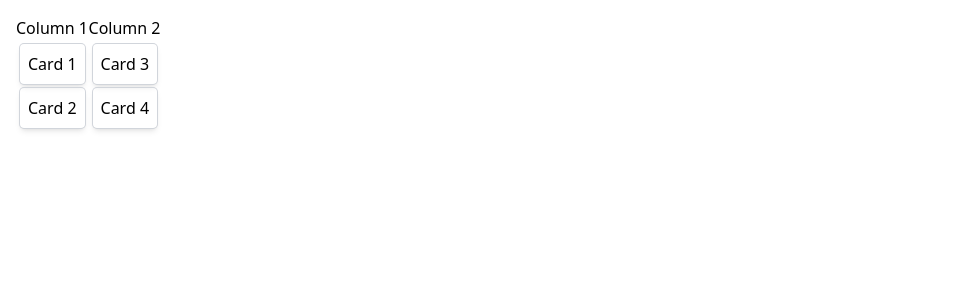
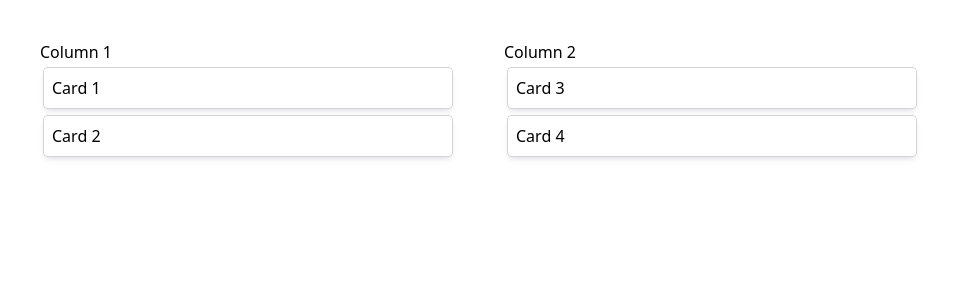
Before and after one commit to Sid2202/Tasker, a React (Create React App) app: page / in a window 1280 px wide. Shown: the top 300 px of the page, without its empty margins (0-963 px from the left). Built offline with nearby package versions, Linux system fonts and the light colour scheme.

Commit message:
dragndrop

```diff
--- a/src/App.js
+++ b/src/App.js
@@ -23,16 +23,26 @@ function App() {
     },
   });
 
-  const handleDragStart = (e, card) => {
-    e.dataTransfer.setData('cardId', card.id);
+  const handleDragStart = (e, card, column) => {
+    const cardId = card.id
+    const columnId = column.id
+    e.dataTransfer.setData('cardId', cardId);
+    e.dataTransfer.setData('columnId', columnId);
+    console.log(cardId);
 };
 
   const handleDrop = (e, columnId) => {
     e.preventDefault();
     const cardId = e.dataTransfer.getData('cardId');
+    const sourceColumnId = e.dataTransfer.getData('columnId');
+    console.log("this is drop: ", cardId);
     const newColumns = { ...columns };
-    const sourceColumn = newColumns[columnId];
-    const card = columns[cardId];
+    const sourceColumn = newColumns[sourceColumnId];
+    console.log("this is sourceColumn: ", sourceColumn);
+    const destColumn = newColumns[columnId];
+    console.log("this is destColumn: ", destColumn);
+    const card = sourceColumn.cards.find((c) => c.id === cardId);
+    console.log("this is card: ", card);
     sourceColumn.cards = sourceColumn.cards.filter((c) => c.id !== cardId);
     newColumns[columnId].cards = [...newColumns[columnId].cards, card];
     setColumns(newColumns);
@@ -111,24 +121,27 @@ function App() {
       </div> */}
 
       {Object.values(columns).map((column) => (
-          <Column
+          <div
+          className="flex flex-col m-6 w-1/3"
           key={column.id}
           column={column}
+          onDragOver={(e) => e.preventDefault()}
           onDrop={(e) => handleDrop(e, column.id)}
           cards={column.cards}
           >
+          <h2>{column.title}</h2>
           {column.cards.map((card) => (
             <div
               className="ring-gray-300 ring-1 rounded p-2 shadow-md m-1"
               key={card.id}
               card={card}
               draggable="true"
-              onDragStart={(e) => handleDragStart(e, card)}
+              onDragStart={(e) => handleDragStart(e, card, column)}
             >
-              {card.content}
+              <h2>{card.content}</h2>
             </div>
           ))}
-          </Column>
+          </div>
       ))}
 
     </div>
```
